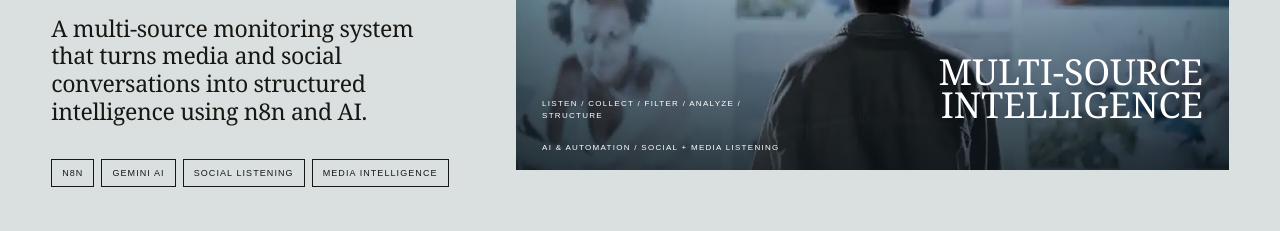
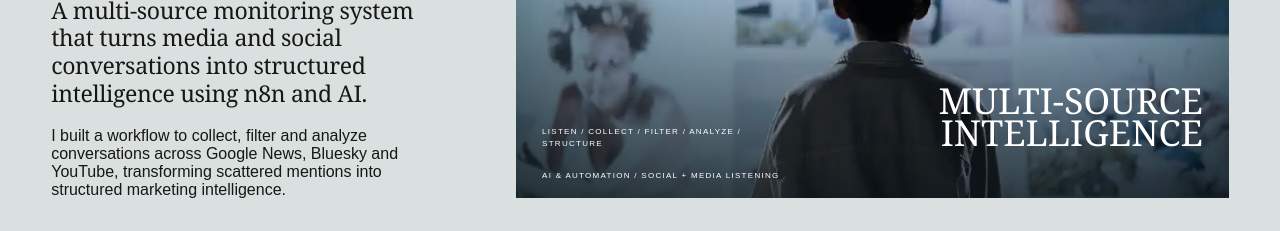
Before and after one commit to reggiemagtibay/reginald-magtibay-portfolio, a Next.js app: page / in a window 1280 px wide. Shown: the part 3540-3771 px from the top of the page. Built offline with nearby package versions, Linux system fonts and the light colour scheme.

Commit message:
Add supporting project context to automation homepage cards

```diff
--- a/app/page.js
+++ b/app/page.js
@@ -36,13 +36,14 @@ export default function Home(){return <main>
 <p className="section-label">04 / AI & AUTOMATION</p>
 <h2>AI Social &amp; Media Intelligence Monitor</h2>
 <p className="aim-home-lead">A multi-source monitoring system that turns media and social conversations into structured intelligence using n8n and AI.</p>
+<p className="aim-home-context">I built a workflow to collect, filter and analyze conversations across Google News, Bluesky and YouTube, transforming scattered mentions into structured marketing intelligence.</p>
 <div className="tags"><span>N8N</span><span>GEMINI AI</span><span>SOCIAL LISTENING</span><span>MEDIA INTELLIGENCE</span></div>
 <a className="case-link" href="/work/ai-social-media-intelligence-monitor">VIEW PROJECT <b>↗</b></a>
 </div>
 <figure className="aim-home-image"><img src="/images/ai-intelligence/monitor-cover-v2.webp" alt="Person observing projected media"/><div className="aim-home-overlay"><small>LISTEN / COLLECT / FILTER / ANALYZE / STRUCTURE</small><strong>MULTI-SOURCE<br/>INTELLIGENCE</strong></div><figcaption>AI & AUTOMATION / SOCIAL + MEDIA LISTENING</figcaption></figure>
 </article>
 <article className="project ns-home-card">
-<div className="ns-home-copy"><p className="section-label">05 / AI &amp; AUTOMATION</p><h2>Northstar Digital Studio</h2><h3>AI Lead Qualification &amp; CRM Automation</h3><p className="home-project-lead">An AI-powered marketing automation system connecting website inquiries, intelligent lead qualification, and HubSpot CRM, with human oversight built into the follow-up process.</p><div className="tags"><span>N8N</span><span>GROQ AI</span><span>HUBSPOT</span><span>CRM AUTOMATION</span></div><a className="case-link" href="/work/northstar-digital-studio">VIEW CASE STUDY <b>↗</b></a></div>
+<div className="ns-home-copy"><p className="section-label">05 / AI &amp; AUTOMATION</p><h2>Northstar Digital Studio</h2><h3>AI Lead Qualification &amp; CRM Automation</h3><p className="home-project-lead">An AI-powered marketing automation system connecting website inquiries, intelligent lead qualification, and HubSpot CRM, with human oversight built into the follow-up process.</p><p className="ns-home-context">I designed two connected n8n workflows to evaluate incoming leads, record AI recommendations in HubSpot and create follow-up tasks only after human approval.</p><div className="tags"><span>N8N</span><span>GROQ AI</span><span>HUBSPOT</span><span>CRM AUTOMATION</span></div><a className="case-link" href="/work/northstar-digital-studio">VIEW CASE STUDY <b>↗</b></a></div>
 <figure className="ns-home-image"><img src="/images/northstar/northstar-home-cover.png" alt="Geometric architecture representing connected business systems"/><figcaption>NORTHSTAR / LEAD QUALIFICATION + CRM AUTOMATION</figcaption></figure>
 </article>
 {SHOW_SECOND_THOUGHT && <article className="project st-home-card">
```
